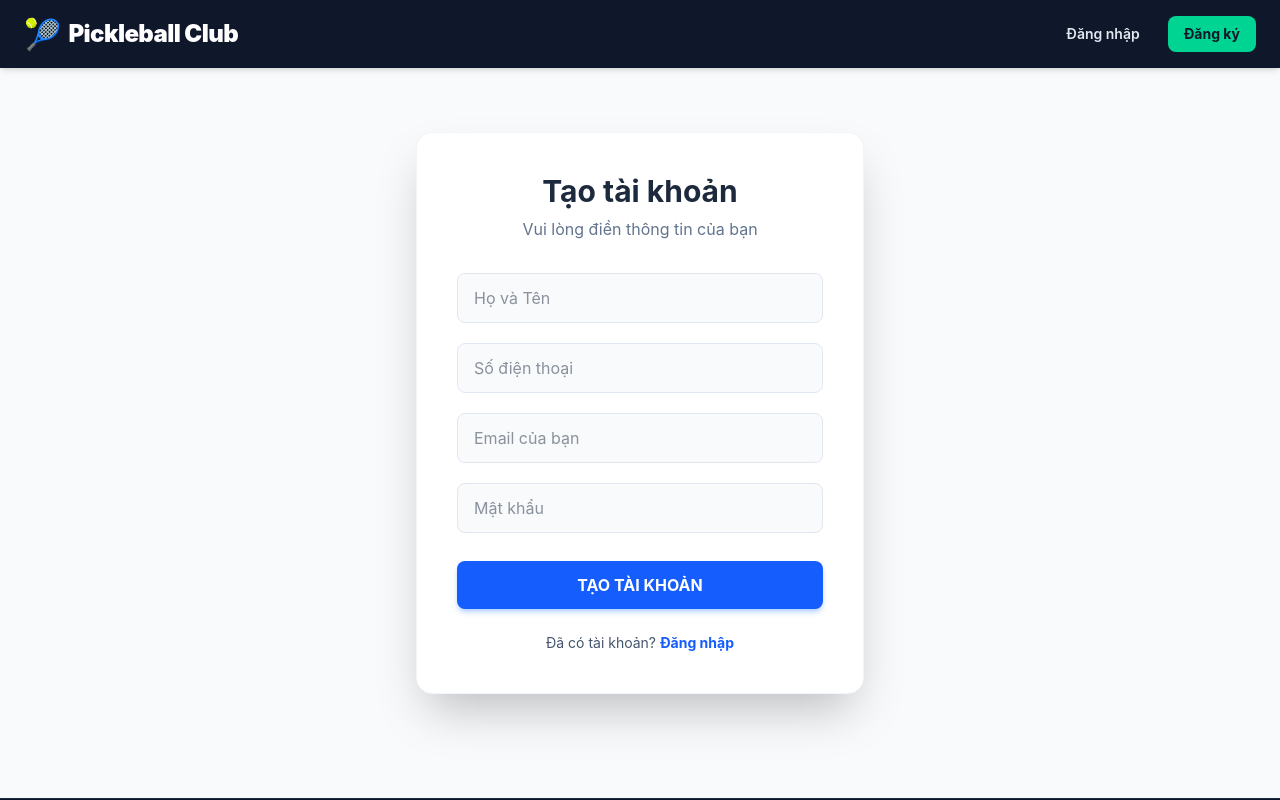
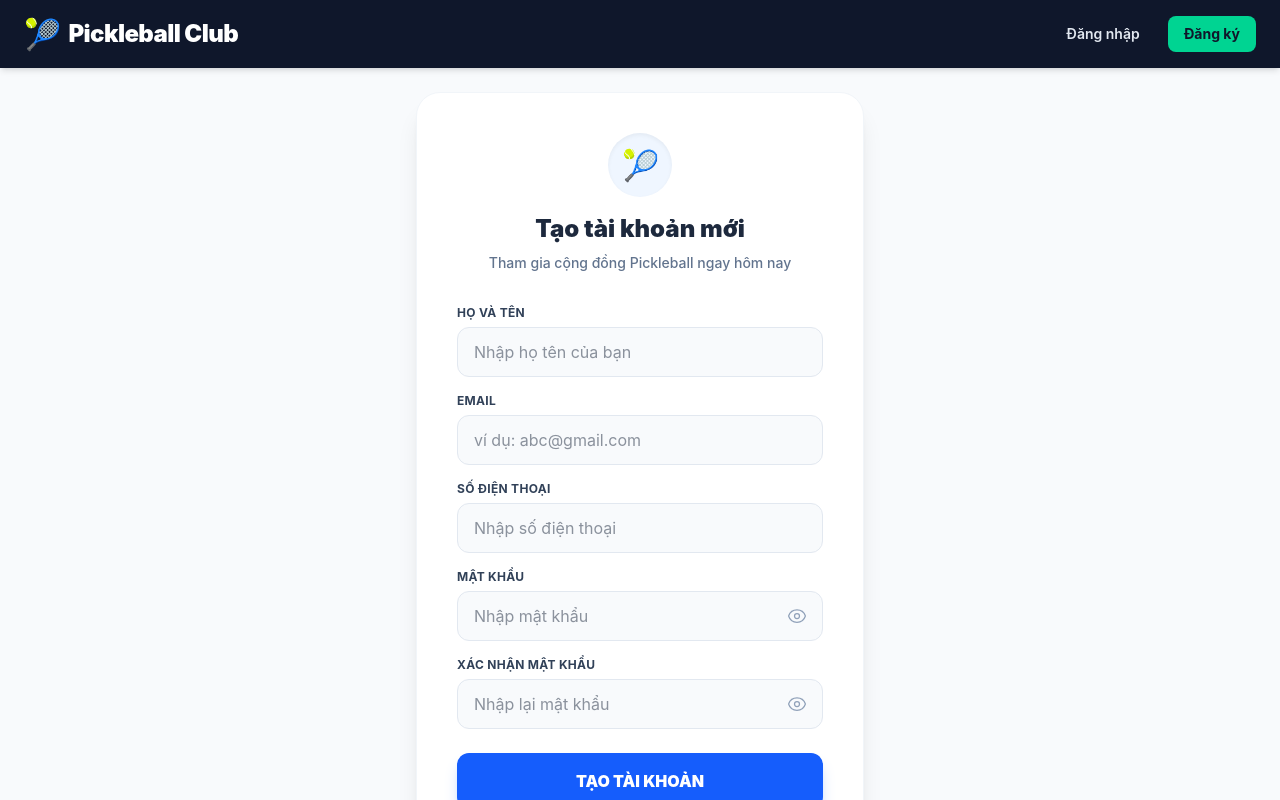
Before and after one commit to lamdq123/pickleball-project, a React (Vite) app in the folder frontend/: page /register in a window 1280 px wide. Shown: the top 800 px of the page. Built offline with nearby package versions, Linux system fonts and the light colour scheme.

Commit message:
feat(AuthCard): enhance registration flow with password confirmation and improved UI

```diff
--- a/frontend/src/components/client/AuthCard.tsx
+++ b/frontend/src/components/client/AuthCard.tsx
@@ -1,43 +1,165 @@
-import { type FormEvent } from 'react';
+import { useState, type FormEvent } from 'react';
+import toast from 'react-hot-toast';
 
 interface AuthCardProps {
     authMode: 'login' | 'register';
-    authForm: { name: string; email: string; phone: string; password: string };
     setAuthMode: (mode: 'login' | 'register') => void;
+    authForm: any;
     setAuthForm: (form: any) => void;
     onSubmit: (e: FormEvent) => void;
 }
 
-export default function AuthCard({ authMode, authForm, setAuthMode, setAuthForm, onSubmit }: AuthCardProps) {
+export default function AuthCard({ authMode, setAuthMode, authForm, setAuthForm, onSubmit }: AuthCardProps) {
+    // 👉 1. STATE ẨN/HIỆN MẬT KHẨU
+    const [showPassword, setShowPassword] = useState(false);
+    const [showConfirmPassword, setShowConfirmPassword] = useState(false);
+
+    // 👉 2. STATE LƯU MẬT KHẨU XÁC NHẬN (Chỉ dùng nội bộ ở giao diện)
+    const [confirmPassword, setConfirmPassword] = useState('');
+
+    // 👉 3. HÀM ĐÁNH CHẶN TRƯỚC KHI GỬI
+    const handleLocalSubmit = (e: FormEvent) => {
+        e.preventDefault();
+
+        // Trạm kiểm soát: Nếu đang đăng ký mà 2 mật khẩu không khớp thì báo lỗi ngay
+        if (authMode === 'register' && authForm.password !== confirmPassword) {
+            toast.error('❌ Mật khẩu xác nhận không khớp!');
+            return;
+        }
+
+        // Nếu khớp thì mới cho phép chạy tiếp hàm onSubmit gốc
+        onSubmit(e);
+    };
+
     return (
-        <div className="flex justify-center mt-10">
-            <div className="bg-white p-8 md:p-10 rounded-2xl shadow-2xl w-full max-w-md mx-auto border border-slate-100 transform transition-all">
-                <h2 className="text-3xl font-bold text-center text-slate-800 mb-2">
-                    {authMode === 'login' ? 'Đăng nhập' : 'Tạo tài khoản'}
+        <div className="bg-white p-8 md:p-10 rounded-3xl shadow-xl w-full max-w-md mx-auto border border-slate-100">
+            <div className="text-center mb-8">
+                <div className="inline-flex items-center justify-center w-16 h-16 rounded-full bg-blue-50 text-blue-600 mb-4 shadow-inner">
+                    <span className="text-3xl">🎾</span>
+                </div>
+                <h2 className="text-2xl font-black text-slate-800">
+                    {authMode === 'login' ? 'Chào mừng trở lại' : 'Tạo tài khoản mới'}
                 </h2>
-                <p className="text-center text-slate-500 mb-8">Vui lòng điền thông tin của bạn</p>
+                <p className="text-slate-500 text-sm mt-2 font-medium">
+                    {authMode === 'login' ? 'Đăng nhập để tiếp tục đặt sân' : 'Tham gia cộng đồng Pickleball ngay hôm nay'}
+                </p>
+            </div>
 
-                <form onSubmit={onSubmit} className="flex flex-col gap-5">
+            <form onSubmit={handleLocalSubmit} className="space-y-4">
                 {authMode === 'register' && (
-                        <>
-                            <input type="text" placeholder="Họ và Tên" required value={authForm.name} onChange={e => setAuthForm({...authForm, name: e.target.value})} className="w-full px-4 py-3 bg-slate-50 border border-slate-200 rounded-lg focus:outline-none focus:ring-2 focus:ring-blue-500 transition-all" />
-                            <input type="text" placeholder="Số điện thoại" required value={authForm.phone} onChange={e => setAuthForm({...authForm, phone: e.target.value})} className="w-full px-4 py-3 bg-slate-50 border border-slate-200 rounded-lg focus:outline-none focus:ring-2 focus:ring-blue-500 transition-all" />
-                        </>
+                    <div className="animate-fade-in-up">
+                        <label className="text-xs font-bold text-slate-700 block mb-1.5 uppercase tracking-wide">Họ và tên</label>
+                        <input
+                            type="text"
+                            placeholder="Nhập họ tên của bạn"
+                            value={authForm.name}
+                            onChange={e => setAuthForm({ ...authForm, name: e.target.value })}
+                            className="w-full px-4 py-3 bg-slate-50 border border-slate-200 rounded-xl focus:outline-none focus:border-blue-500 focus:ring-2 focus:ring-blue-500/20 transition-all"
+                            required
+                        />
+                    </div>
                 )}
-                    <input type="email" placeholder="Email của bạn" required value={authForm.email} onChange={e => setAuthForm({...authForm, email: e.target.value})} className="w-full px-4 py-3 bg-slate-50 border border-slate-200 rounded-lg focus:outline-none focus:ring-2 focus:ring-blue-500 transition-all" />
-                    <input type="password" placeholder="Mật khẩu" required value={authForm.password} onChange={e => setAuthForm({...authForm, password: e.target.value})} className="w-full px-4 py-3 bg-slate-50 border border-slate-200 rounded-lg focus:outline-none focus:ring-2 focus:ring-blue-500 transition-all" />
 
-                    <button type="submit" className="w-full bg-blue-600 hover:bg-blue-700 text-white font-bold py-3 rounded-lg transition-colors shadow-md shadow-blue-500/30 mt-2 cursor-pointer">
+                <div>
+                    <label className="text-xs font-bold text-slate-700 block mb-1.5 uppercase tracking-wide">Email</label>
+                    <input
+                        type="email"
+                        placeholder="ví dụ: abc@gmail.com"
+                        value={authForm.email}
+                        onChange={e => setAuthForm({ ...authForm, email: e.target.value })}
+                        className="w-full px-4 py-3 bg-slate-50 border border-slate-200 rounded-xl focus:outline-none focus:border-blue-500 focus:ring-2 focus:ring-blue-500/20 transition-all"
+                        required
+                    />
+                </div>
+
+                {authMode === 'register' && (
+                    <div className="animate-fade-in-up">
+                        <label className="text-xs font-bold text-slate-700 block mb-1.5 uppercase tracking-wide">Số điện thoại</label>
+                        <input
+                            type="tel"
+                            placeholder="Nhập số điện thoại"
+                            value={authForm.phone}
+                            onChange={e => setAuthForm({ ...authForm, phone: e.target.value })}
+                            className="w-full px-4 py-3 bg-slate-50 border border-slate-200 rounded-xl focus:outline-none focus:border-blue-500 focus:ring-2 focus:ring-blue-500/20 transition-all"
+                            required
+                        />
+                    </div>
+                )}
+
+                <div>
+                    <label className="text-xs font-bold text-slate-700 block mb-1.5 uppercase tracking-wide">Mật khẩu</label>
+                    <div className="relative">
+                        <input
+                            // 👉 Nếu showPassword là true thì đổi thành text để hiện chữ, ngược lại thì che đi
+                            type={showPassword ? "text" : "password"}
+                            placeholder="Nhập mật khẩu"
+                            value={authForm.password}
+                            onChange={e => setAuthForm({ ...authForm, password: e.target.value })}
+                            className="w-full pl-4 pr-12 py-3 bg-slate-50 border border-slate-200 rounded-xl focus:outline-none focus:border-blue-500 focus:ring-2 focus:ring-blue-500/20 transition-all"
+                            required
+                        />
+                        {/* Nút bấm con mắt */}
+                        <button
+                            type="button"
+                            onClick={() => setShowPassword(!showPassword)}
+                            className="absolute right-3 top-1/2 -translate-y-1/2 text-slate-400 hover:text-blue-600 transition-colors p-1 cursor-pointer"
+                        >
+                            {showPassword ? (
+                                <svg xmlns="http://www.w3.org/2000/svg" fill="none" viewBox="0 0 24 24" strokeWidth={1.5} stroke="currentColor" className="w-5 h-5"><path strokeLinecap="round" strokeLinejoin="round" d="M3.98 8.223A10.477 10.477 0 0 0 1.934 12C3.226 16.338 7.244 19.5 12 19.5c.993 0 1.953-.138 2.863-.395M6.228 6.228A10.451 10.451 0 0 1 12 4.5c4.756 0 8.773 3.162 10.065 7.498a10.522 10.522 0 0 1-4.293 5.774M6.228 6.228 3 3m3.228 3.228 3.65 3.65m7.894 7.894L21 21m-3.228-3.228-3.65-3.65m0 0a3 3 0 1 0-4.243-4.243m4.242 4.242L9.88 9.88" /></svg>
+                            ) : (
+                                <svg xmlns="http://www.w3.org/2000/svg" fill="none" viewBox="0 0 24 24" strokeWidth={1.5} stroke="currentColor" className="w-5 h-5"><path strokeLinecap="round" strokeLinejoin="round" d="M2.036 12.322a1.012 1.012 0 0 1 0-.639C3.423 7.51 7.36 4.5 12 4.5c4.638 0 8.573 3.007 9.963 7.178.07.207.07.431 0 .639C20.577 16.49 16.64 19.5 12 19.5c-4.638 0-8.573-3.007-9.963-7.178Z" /><path strokeLinecap="round" strokeLinejoin="round" d="M15 12a3 3 0 1 1-6 0 3 3 0 0 1 6 0Z" /></svg>
+                            )}
+                        </button>
+                    </div>
+                </div>
+
+                {/* 👉 4. Ô XÁC NHẬN MẬT KHẨU (Chỉ hiện khi Đăng ký) */}
+                {authMode === 'register' && (
+                    <div className="animate-fade-in-up">
+                        <label className="text-xs font-bold text-slate-700 block mb-1.5 uppercase tracking-wide">Xác nhận mật khẩu</label>
+                        <div className="relative">
+                            <input
+                                type={showConfirmPassword ? "text" : "password"}
+                                placeholder="Nhập lại mật khẩu"
+                                value={confirmPassword}
+                                onChange={e => setConfirmPassword(e.target.value)}
+                                className="w-full pl-4 pr-12 py-3 bg-slate-50 border border-slate-200 rounded-xl focus:outline-none focus:border-blue-500 focus:ring-2 focus:ring-blue-500/20 transition-all"
+                                required
+                            />
+                            <button
+                                type="button"
+                                onClick={() => setShowConfirmPassword(!showConfirmPassword)}
+                                className="absolute right-3 top-1/2 -translate-y-1/2 text-slate-400 hover:text-blue-600 transition-colors p-1 cursor-pointer"
+                            >
+                                {showConfirmPassword ? (
+                                    <svg xmlns="http://www.w3.org/2000/svg" fill="none" viewBox="0 0 24 24" strokeWidth={1.5} stroke="currentColor" className="w-5 h-5"><path strokeLinecap="round" strokeLinejoin="round" d="M3.98 8.223A10.477 10.477 0 0 0 1.934 12C3.226 16.338 7.244 19.5 12 19.5c.993 0 1.953-.138 2.863-.395M6.228 6.228A10.451 10.451 0 0 1 12 4.5c4.756 0 8.773 3.162 10.065 7.498a10.522 10.522 0 0 1-4.293 5.774M6.228 6.228 3 3m3.228 3.228 3.65 3.65m7.894 7.894L21 21m-3.228-3.228-3.65-3.65m0 0a3 3 0 1 0-4.243-4.243m4.242 4.242L9.88 9.88" /></svg>
+                                ) : (
+                                    <svg xmlns="http://www.w3.org/2000/svg" fill="none" viewBox="0 0 24 24" strokeWidth={1.5} stroke="currentColor" className="w-5 h-5"><path strokeLinecap="round" strokeLinejoin="round" d="M2.036 12.322a1.012 1.012 0 0 1 0-.639C3.423 7.51 7.36 4.5 12 4.5c4.638 0 8.573 3.007 9.963 7.178.07.207.07.431 0 .639C20.577 16.49 16.64 19.5 12 19.5c-4.638 0-8.573-3.007-9.963-7.178Z" /><path strokeLinecap="round" strokeLinejoin="round" d="M15 12a3 3 0 1 1-6 0 3 3 0 0 1 6 0Z" /></svg>
+                                )}
+                            </button>
+                        </div>
+                    </div>
+                )}
+
+                <button
+                    type="submit"
+                    className="w-full py-4 mt-2 bg-blue-600 text-white font-black rounded-xl hover:bg-blue-700 transition-colors shadow-lg shadow-blue-500/30 cursor-pointer"
+                >
                     {authMode === 'login' ? 'ĐĂNG NHẬP' : 'TẠO TÀI KHOẢN'}
                 </button>
             </form>
 
-                <p className="text-center mt-6 text-sm text-slate-600">
-                    {authMode === 'login' ? 'Chưa có tài khoản? ' : 'Đã có tài khoản? '}
-                    <button onClick={() => setAuthMode(authMode === 'login' ? 'register' : 'login')} className="text-blue-600 font-bold hover:underline cursor-pointer">
-                        {authMode === 'login' ? 'Đăng ký ngay' : 'Đăng nhập'}
+            <div className="mt-8 text-center">
+                <button
+                    onClick={() => {
+                        setAuthMode(authMode === 'login' ? 'register' : 'login');
+                        // 👉 Xóa trắng ô xác nhận mật khẩu khi chuyển qua lại giữa Login/Register
+                        setConfirmPassword('');
+                    }}
+                    className="text-sm font-bold text-slate-500 hover:text-blue-600 transition-colors cursor-pointer"
+                >
+                    {authMode === 'login' ? 'Chưa có tài khoản? Đăng ký ngay' : 'Đã có tài khoản? Đăng nhập'}
                 </button>
-                </p>
             </div>
         </div>
     );
```
Lines whose indentation alone changed are shown as unchanged.
